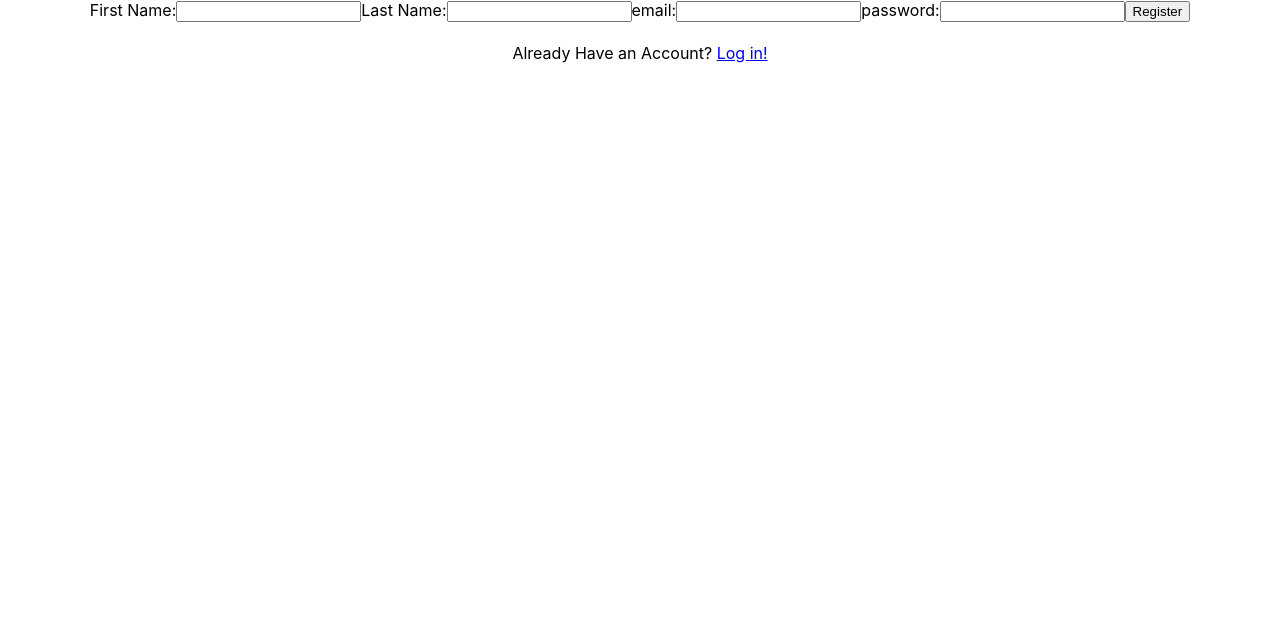
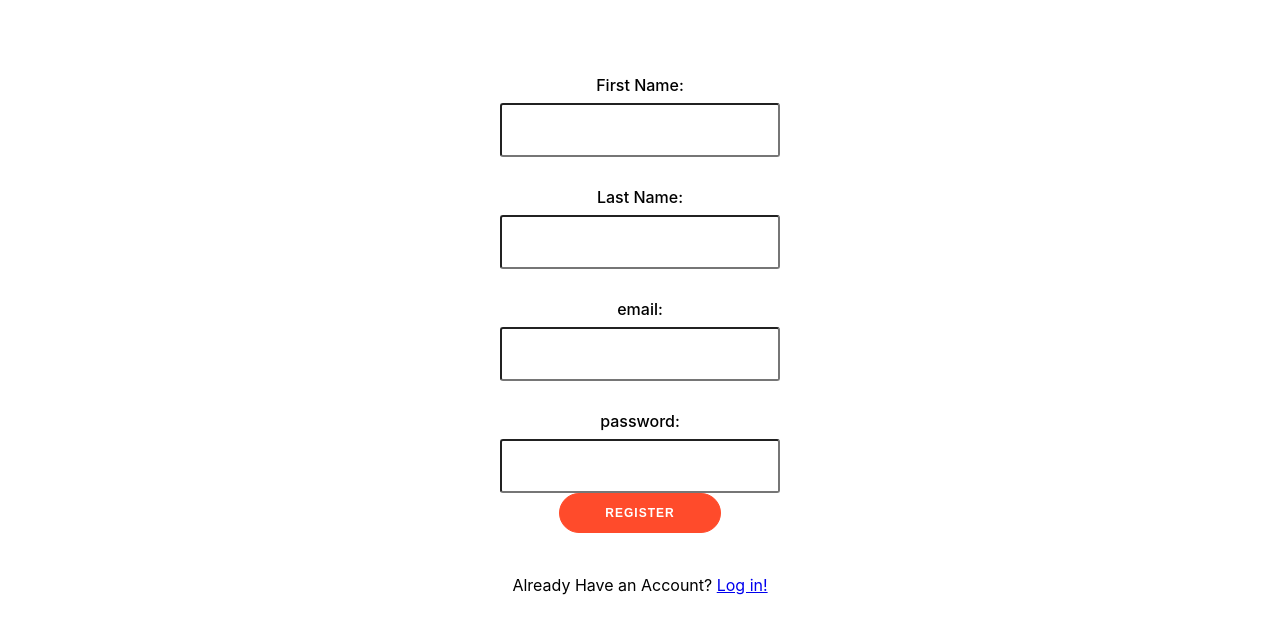
Before and after one commit to krishnapk7/WebApp, a React (Create React App) app in the folder web-react/: page / in a window 1280 px wide. Shown: the top 634 px of the page. Built offline with nearby package versions, Linux system fonts and the light colour scheme.

Commit message:
Improve authentication styling

```diff
--- a/web-react/src/screens/RegisterScreen.js
+++ b/web-react/src/screens/RegisterScreen.js
@@ -1,6 +1,7 @@
 import React, {useState} from "react";
 import { useNavigate, Link } from "react-router-dom";
 import { auth_post } from "../authentication";
+import "../styles/register.css";
 
 const RegisterScreen = () => {
     const [firstName, setFirstName] = useState('');
@@ -29,6 +30,7 @@ const RegisterScreen = () => {
     };
 
     return(
+        <main className="registerScreen">
         <form>
             <label>First Name:</label>
             <input value={firstName} onChange={(e) => setFirstName(e.target.value)} type="firstName" id="firstName" name="firstName" />
@@ -44,6 +46,7 @@ const RegisterScreen = () => {
                 Already Have an Account? <Link to="/login">Log in!</Link>
             </div>
         </form>
+        </main>
     )
 };
 
--- /dev/null
+++ b/web-react/src/styles/register.css
@@ -0,0 +1,45 @@
+.registerScreen {
+    height: 80vh;
+    display: flex;
+    justify-content: center;
+    align-items: center;
+  }
+
+form{
+    display: flex;
+    flex-direction: column;
+    align-items: center;
+    text-align: center;
+    z-index: 1;
+  }
+
+label{
+    display: block;
+    margin-top: 30px;
+    font-size: 16px;
+    font-weight: 500;
+}
+input{
+    display: block;
+    height: 50px;
+    width: 100%;
+    background-color: rgba(255,255,255,0.07);
+    border-radius: 3px;
+    padding: 0 10px;
+    margin-top: 8px;
+    font-size: 14px;
+    font-weight: 300;
+}
+
+button {
+	border-radius: 20px;
+	border: 1px solid #FF4B2B;
+	background-color: #FF4B2B;
+	color: #FFFFFF;
+	font-size: 12px;
+	font-weight: bold;
+	padding: 12px 45px;
+	letter-spacing: 1px;
+	text-transform: uppercase;
+	transition: transform 80ms ease-in;
+}
```
